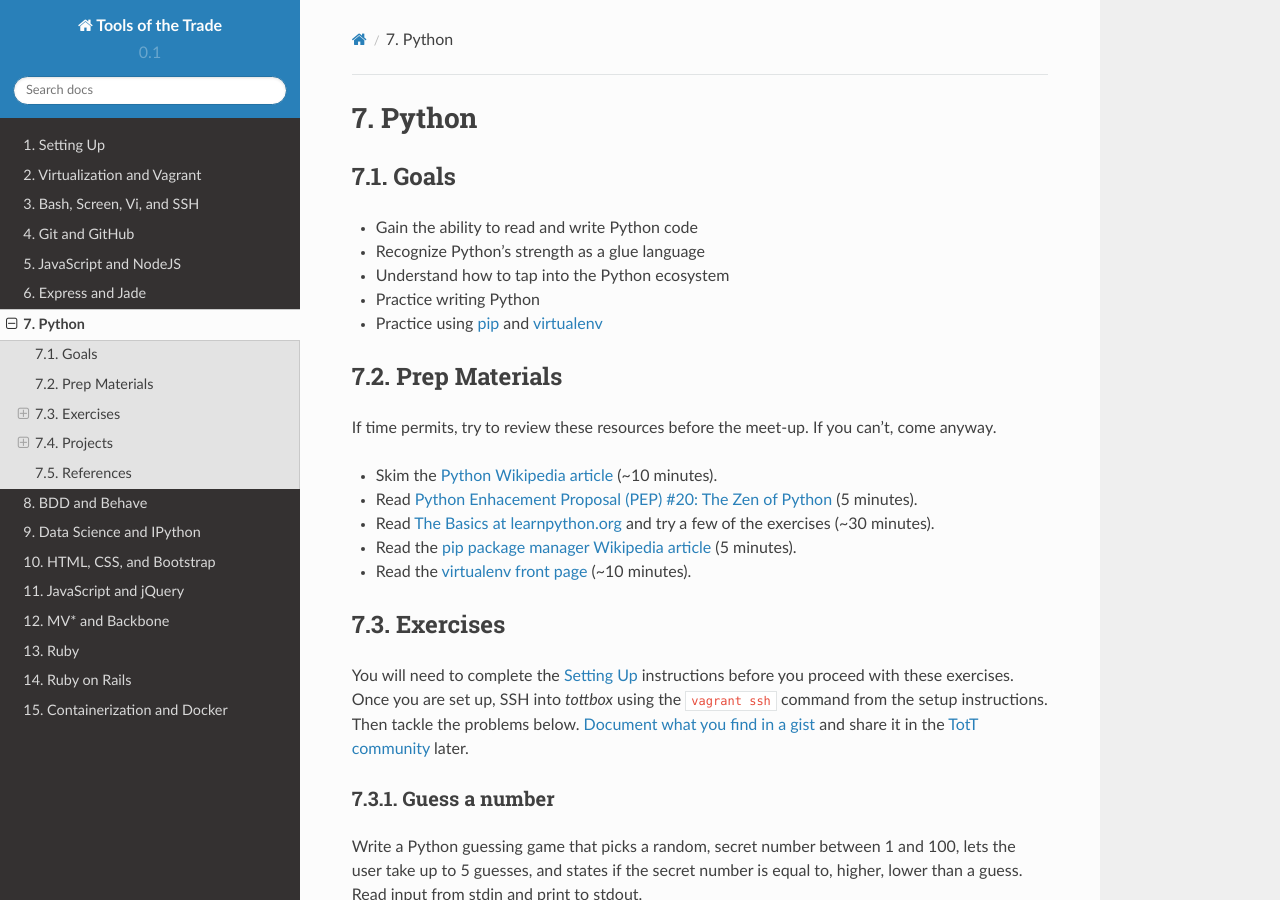
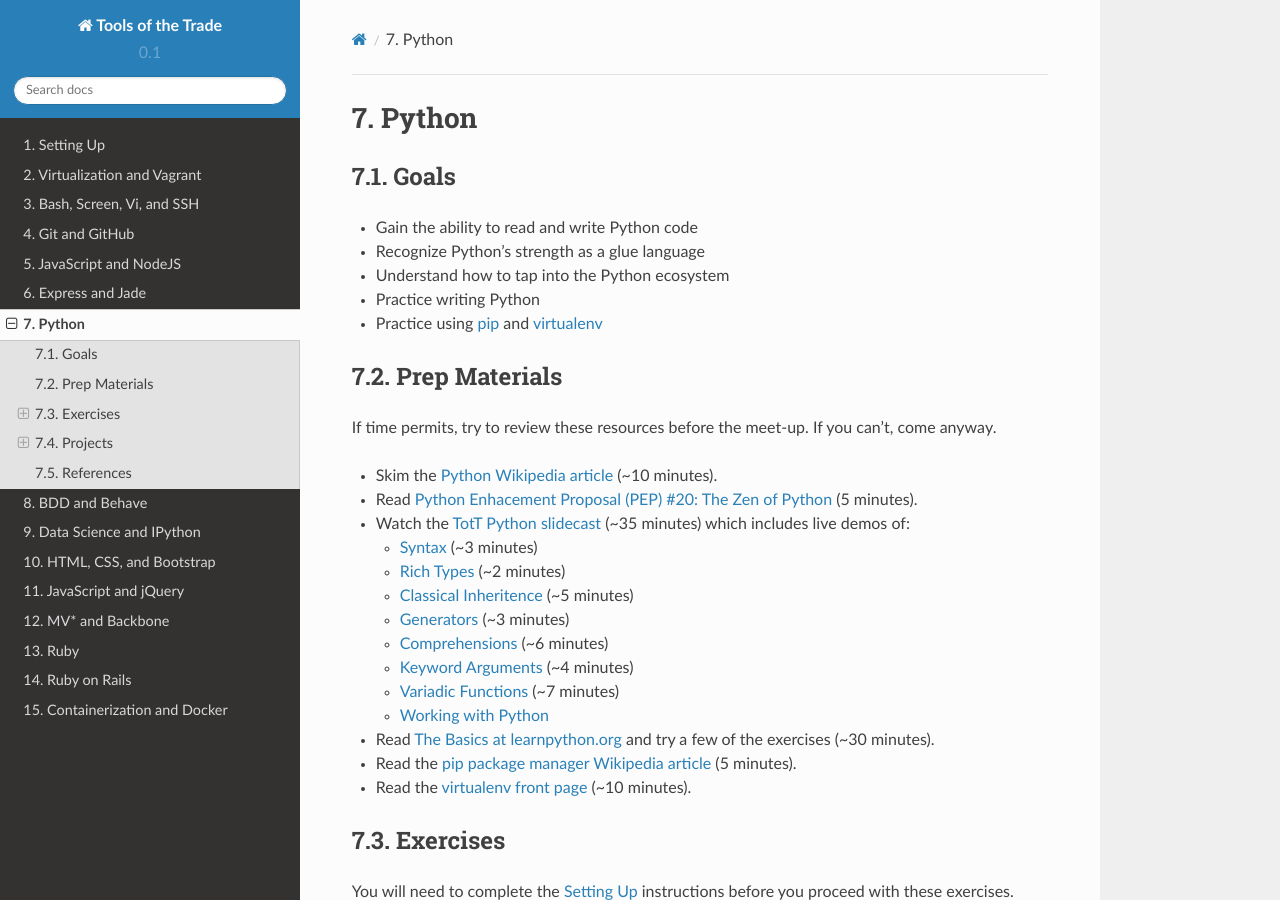
Before and after one commit to parente/tott, a Sphinx documentation site: the page built from doc/sessions/python.rst, in a window 1280 px wide and 900 px high. Built offline with Sphinx 7.4.7 and the Read the Docs theme 2.0.0, drawn with Linux system fonts in a browser that asks for light colours.

Commit message:
Last Python repl.it, links from doc

```diff
--- a/doc/sessions/python.rst
+++ b/doc/sessions/python.rst
@@ -17,6 +17,17 @@ If time permits, try to review these resources before the meet-up. If you can't,
 
 * Skim the `Python Wikipedia article <http://en.wikipedia.org/wiki/Python_(programming_language)>`_ (~10 minutes).
 * Read `Python Enhacement Proposal (PEP) #20:  The Zen of Python <http://www.python.org/dev/peps/pep-0020/>`_ (5 minutes).
+* Watch the `TotT Python slidecast <../_static/casts/python.html>`_ (~35 minutes) which includes live demos of:
+
+  * `Syntax <../_static/casts/python.html#/4>`_ (~3 minutes)
+  * `Rich Types <../_static/casts/python.html#/5>`_ (~2 minutes)
+  * `Classical Inheritence <../_static/casts/python.html#/6>`_ (~5 minutes)
+  * `Generators <../_static/casts/python.html#/7>`_ (~3 minutes)
+  * `Comprehensions <../_static/casts/python.html#/8>`_ (~6 minutes)
+  * `Keyword Arguments <../_static/casts/python.html#/9>`_ (~4 minutes)
+  * `Variadic Functions <../_static/casts/python.html#/10>`_ (~7 minutes)
+  * `Working with Python <../_static/casts/python.html#/13>`_
+
 * Read `The Basics at learnpython.org <http://learnpython.org>`_ and try a few of the exercises (~30 minutes).
 * Read the `pip package manager Wikipedia article <http://en.wikipedia.org/wiki/Pip_(package_manager)>`_ (5 minutes).
 * Read the `virtualenv front page <http://docs.python-guide.org/en/latest/dev/virtualenvs/>`_ (~10 minutes).
--- a/doc/slides/jade/python.jade
+++ b/doc/slides/jade/python.jade
@@ -54,12 +54,12 @@ block slides
     h2 Example: Names
     iframe.replit-embed
 
-  section(data-narration="/python/9", data-replit="/NVo")
+  section(data-narration="/python/9", data-replit="/NVo/1")
     h2 Example: Cycle
     iframe.replit-embed
 
-  section(data-narration="/python/10", data-replit="")
-    h2 Example: ???
+  section(data-narration="/python/10", data-replit="/NW0")
+    h2 Example: Multiply
     iframe.replit-embed
 
   section(data-narration="/python/11")
```
Also changed, not shown: doc/slides/casts/python.html (+1 -1 lines).
